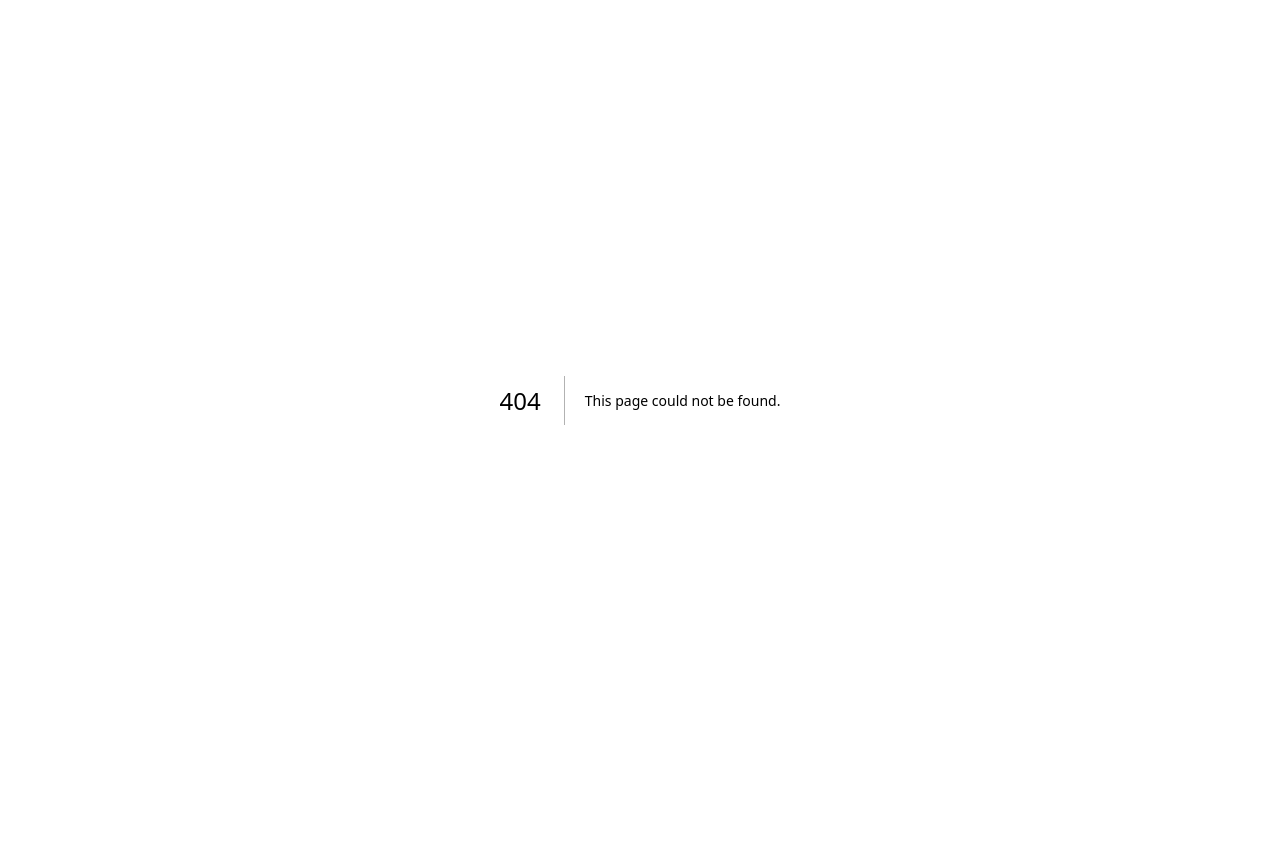
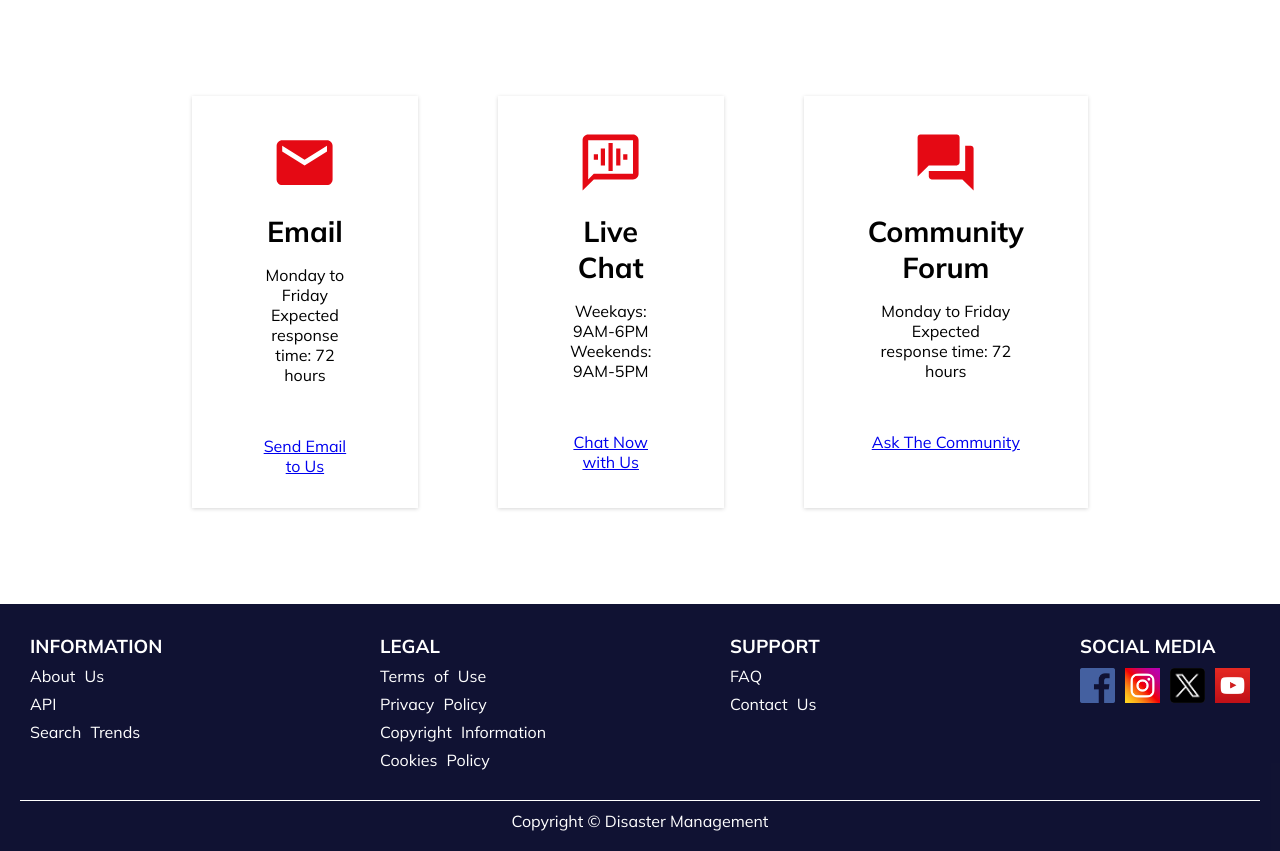
Before and after one commit to Ujjainee22/Disaster_News, a Next.js app: page /Contact in a window 1280 px wide. Before the commit this address had no page. Before the commit the page ends 800 px from the top, so only its background shows below. Built offline with nearby package versions, Linux system fonts and the light colour scheme.

Commit message:
change_usg

```diff
--- /dev/null
+++ b/src/app/Contact/ContactCard.js
@@ -0,0 +1,42 @@
+import React from 'react'
+import Link from "next/link"
+import  styles from "@/app/contact/contact.module.css"
+import { MdEmail, MdVoiceChat, MdForum } from "react-icons/md";
+const ContactCard = () => {
+  return (
+    <div className={styles.section}>
+        <div className={styles.container}>
+             <div className={styles.grid}>
+                  <div className={styles.grid_card}>
+                       <i> <MdEmail /></i>
+                       <h2>Email</h2>
+                       <p>Monday to Friday Expected</p>
+                       <p className={styles.last_para}>response time: 72 hours</p>
+                       <Link href="/">Send Email to Us</Link>
+                    </div>
+
+                    <div className={styles.grid_card}>
+                       <i> <MdVoiceChat /></i>
+                       <h2>Live Chat</h2>
+                       <p>Weekays: 9AM-6PM</p>
+                       <p className={styles.last_para}>Weekends: 9AM-5PM</p>
+                       <Link href="/">Chat Now with Us</Link>
+                    </div>
+
+                    <div className={styles.grid_card}>
+                       <i> <MdForum /></i>
+                       <h2>Community Forum</h2>
+                       <p>Monday to Friday Expected</p>
+                       <p className={styles.last_para}>response time: 72 hours</p>
+                       <Link href="/" className={styles.anchorLink}>Ask The Community</Link>
+                    </div>
+
+
+
+             </div>
+        </div>
+    </div>
+  )
+}
+
+export default ContactCard
--- /dev/null
+++ b/src/app/Contact/contact.module.css
@@ -0,0 +1,134 @@
+
+
+.container{
+    padding: 0 6rem;
+    margin: 0 auto;
+    text-align: center;
+}
+
+.container h1{
+    margin-top: 3.2rem;
+    font-size: 4.2rem;
+}
+
+.grid{
+    display: grid;
+    grid-template-columns: repeat(3, 1fr);
+    gap: 5rem;
+    margin: 6rem auto;
+}
+
+.grid_card{
+    padding: 2rem 4rem;
+    text-align: center;
+    box-shadow: rgba(0, 0, 0, 0.16) 0px 1px 4px;
+    background-color: #fff;
+}
+
+.grid_card span {
+    display: inline-block;
+    transition: transform 200ms;
+}
+
+.grid_card h2{
+    font-size: 1.8rem;
+    margin-bottom: 1rem;
+}
+
+.grid_card p{
+    margin: 0;
+}
+
+.grid_card p:last-child{
+    margin-bottom: 3.2rem;
+}
+
+.grid_card .last_para{
+    margin-bottom: 3.2rem;
+}
+
+.grid_card i{
+    font-size: 4.2rem;
+    color: #e50914;
+}
+
+
+/*for the main contact two section*/
+
+.contact_section{
+    margin: 6rem auto;
+    display: flex;
+    flex-direction: column;
+    justify-content: center;
+    align-items: center;
+
+}
+
+
+.contact_section span{
+    color: #e50914;
+}
+
+.contact_form{
+    max-width: 48rem;
+    min-width: 32rem;
+    padding: 3.2rem;
+    box-shadow: rgba(0, 0, 0, 0.16) 0px 1px 4px;
+    text-align: left;
+}
+
+.input_field{
+    margin-bottom: 2rem;
+}
+
+.label{
+    font-size: 1.5rem;
+    display: block;
+    text-transform: capitalize;
+}
+
+.contact_form input, .contact_form textarea{
+    display: block;
+    border: none;
+    width: 100%;
+    margin-top: .5rem;
+    padding: .8rem 1rem;
+    border-radius: .3rem;
+    box-shadow: rgba(0, 0, 0, 0.02) 0px 1px 3px 0px, rgba(27, 31, 35, 0.15) 0px 0px 0px 1px;
+}
+
+
+.success_msg{
+    color: #a8e48a;
+}
+
+.error_msg{
+    color: red;
+}
+
+
+.mapping{
+    width: 100%;
+}
+
+@media screen and (max-width: 999px) {
+    .grid{
+        display: grid;
+        grid-template-columns: 1fr 1fr;
+        gap: 5rem;
+        margin: 6rem auto;
+    }
+
+}
+
+
+
+@media screen and (max-width: 780px) {
+    .grid{
+        display: grid;
+        grid-template-columns: 1fr;
+        gap: 5rem;
+        margin: 6rem auto;
+    }
+
+}
--- /dev/null
+++ b/src/app/Contact/page.js
@@ -0,0 +1,17 @@
+import React from 'react'
+import styles from "@/app/contact/contact.module.css"
+import ContactCard from "@/app/Contact/ContactCard"
+import Footer from '../components/footer'
+const page = () => {
+  return (
+    <>
+    <div className={styles.container}>
+    <ContactCard />
+    </div>
+
+    <Footer/>
+    </>
+  )
+}
+
+export default page
--- a/src/app/components/footer.js
+++ b/src/app/components/footer.js
@@ -27,8 +27,8 @@ export default function Footer() {
         <div className={styles.footer_section}>
           <h3>SUPPORT</h3>
           <ul>
-            <li><Link href="#">FAQ</Link></li>
-            <li><Link href="#">Contact Us</Link></li>
+            <li><Link href="/faqs">FAQ</Link></li>
+            <li><Link href="Contact">Contact Us</Link></li>
           </ul>
         </div>
         <div>
--- a/src/app/content/nav.module.css
+++ b/src/app/content/nav.module.css
@@ -7,7 +7,7 @@
 }
 .list{
     display: flex;
-    gap: 100px;
+    gap: 75px;
     list-style: none;
     font-family:Arial, Helvetica, sans-serif;
    font-size: medium;
--- a/src/app/content/page.module.css
+++ b/src/app/content/page.module.css
@@ -44,7 +44,7 @@
   cursor: pointer;
   transition: background 0.3s ease, transform 0.2s ease, box-shadow 0.3s ease;
   justify-content: center;
-  margin: 20px 0;
+  /*margin: 10px 0;*/
   align-items: center;
 
 }
--- a/src/app/faqs/page.js
+++ b/src/app/faqs/page.js
@@ -1,6 +1,7 @@
 import FAQ from "@/app/faqs/c_faq";
 import React from "react";
 import Feedback from '../feedback/page';
+import Footer from "../components/footer";
 const faqs = [
   {
     question: "What was the most dangerous cyclone that hit india till date ?",
@@ -66,6 +67,7 @@ const FAQsPage = () => (
     <h1>FAQs</h1>
     <FAQ faqs={faqs} />
     <Feedback />
+    <Footer/>
   </div>
 );
 
```
Also changed, not shown: src/app/styles/home.module.css (+4 -28 lines).
